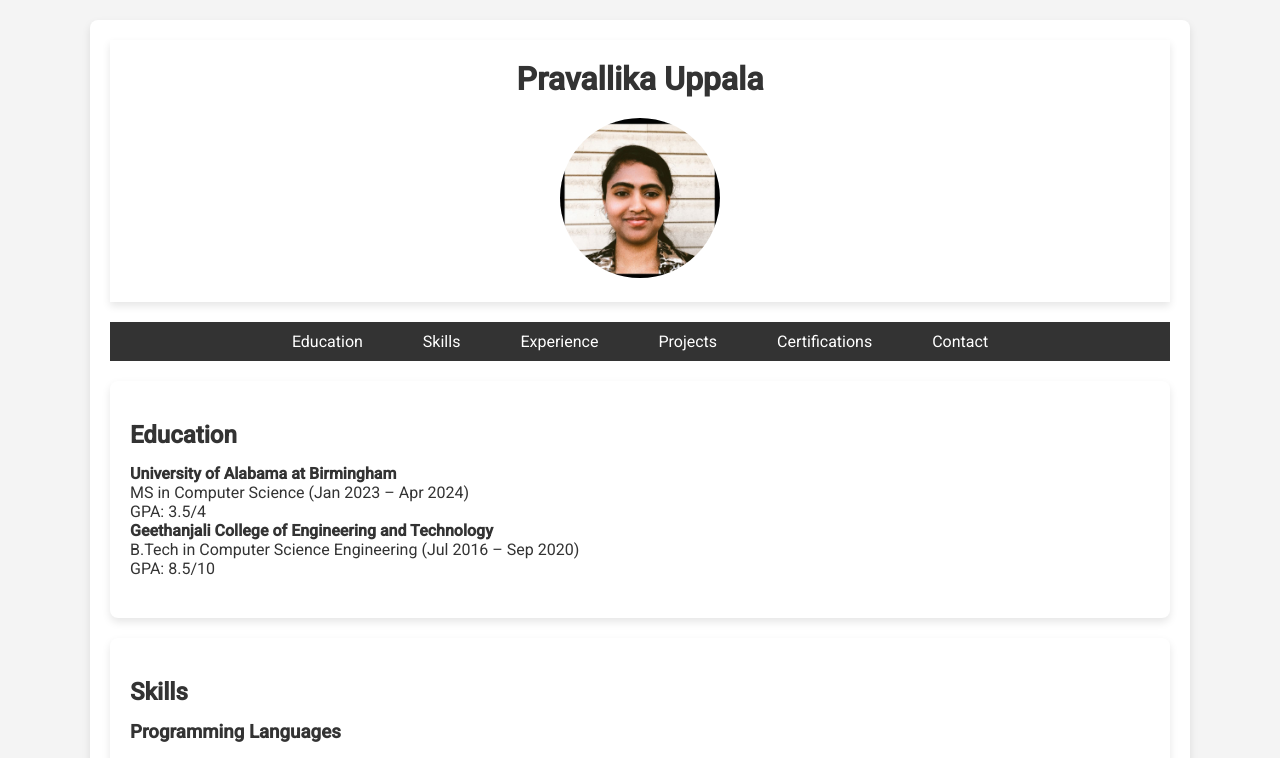
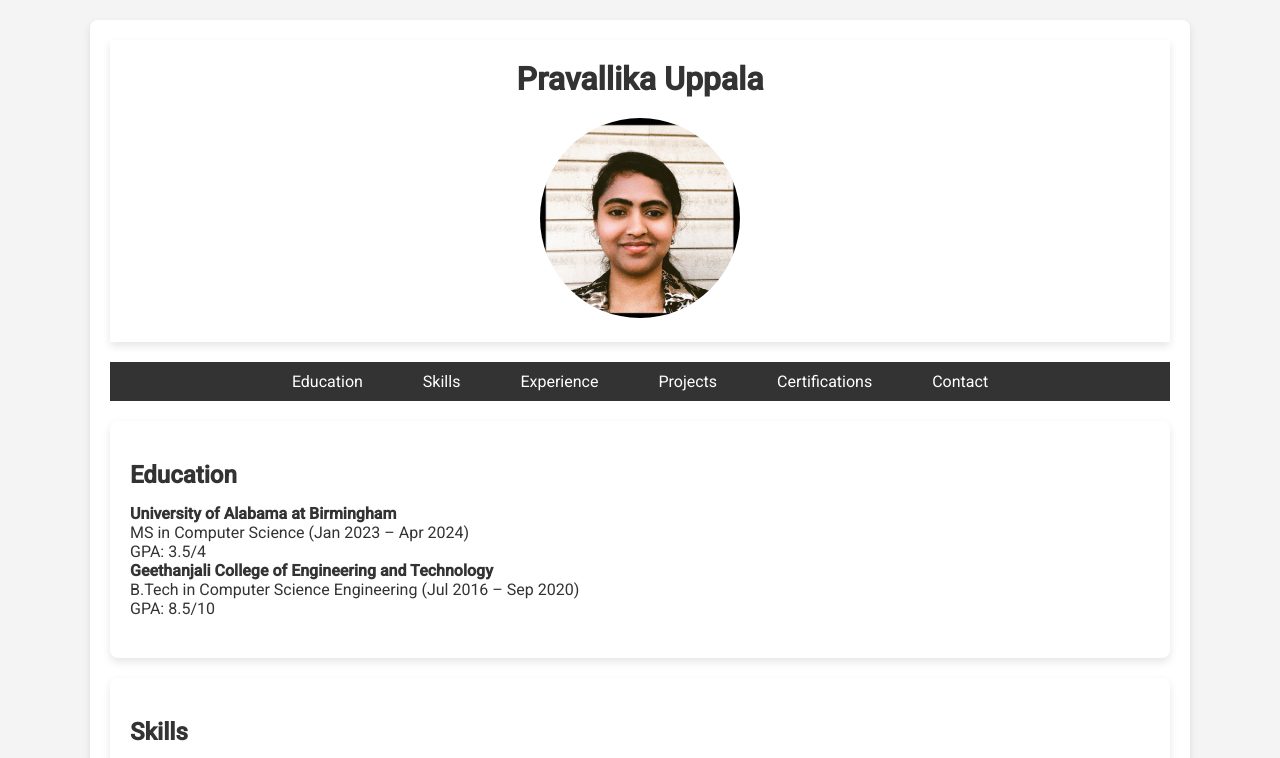
Before and after one commit to Pravallika1234uppala/Pravallika1234uppala.github.io, a plain HTML site: page index.html in a window 1280 px wide. Shown: the top 758 px of the page. Drawn offline with Linux system fonts and the light colour scheme.

Commit message:
Update index.html

```diff
--- a/index.html
+++ b/index.html
@@ -51,9 +51,9 @@
         }
 
         .profile-img {
-            width: 160px;  /* Adjust the size of the image */
-            height: 160px;
-            border-radius: 50%;
+            width: 200px;  /* Adjust the size of the image */
+            height: 200px;
+            border-radius: 60%;
             object-fit: cover;
         }
 
@@ -231,6 +231,7 @@
                     <div class="skill-item"><i class="fa fa-code"></i><p>R</p></div>
                     <div class="skill-item"><i class="fa fa-code"></i><p>C</p></div>
                 </div>
+                <br>
 
                 <!-- Data Visualization & BI -->
                 <h3>Data Visualization & BI</h3>
@@ -239,6 +240,7 @@
                     <div class="skill-item"><i class="fa fa-line-chart"></i><p>Power BI</p></div>
                     <div class="skill-item"><i class="fa fa-file-excel-o"></i><p>Excel</p></div>
                 </div>
+                <br>
 
                 <!-- Machine Learning & AI -->
                 <h3>Machine Learning & AI</h3>
@@ -249,6 +251,7 @@
                     <div class="skill-item"><i class="fa fa-language"></i><p>NLP</p></div>
                     <div class="skill-item"><i class="fa fa-magic"></i><p>Generative AI</p></div>
                 </div>
+                <br>
 
                 <!-- Databases -->
                 <h3>Databases</h3>
@@ -258,6 +261,7 @@
                     <div class="skill-item"><i class="fa fa-database"></i><p>PostgreSQL</p></div>
                     <div class="skill-item"><i class="fa fa-server"></i><p>MongoDB</p></div>
                 </div>
+                <br>
 
                 <!-- Frameworks & Libraries -->
                 <h3>Frameworks & Libraries</h3>
@@ -267,6 +271,7 @@
                     <div class="skill-item"><i class="fa fa-brain"></i><p>PyTorch</p></div>
                     <div class="skill-item"><i class="fa fa-database"></i><p>Scikit-learn</p></div>
                 </div>
+                <br>
 
                 <!-- Tools & Technologies -->
                 <h3>Tools & Technologies</h3>
@@ -276,6 +281,7 @@
                     <div class="skill-item"><i class="fa fa-map"></i><p>GIS Software</p></div>
                     <div class="skill-item"><i class="fa fa-pencil"></i><p>Annotation Tools</p></div>
                 </div>
+                <br>
 
                 <!-- Other Skills -->
                 <h3>Other Skills</h3>
@@ -283,6 +289,7 @@
                     <div class="skill-item"><i class="fa fa-sync-alt"></i><p>ETL/ELT Workflows</p></div>
                     <div class="skill-item"><i class="fa fa-robot"></i><p>Automation</p></div>
                 </div>
+                <br>
             </section>
 
 
```
